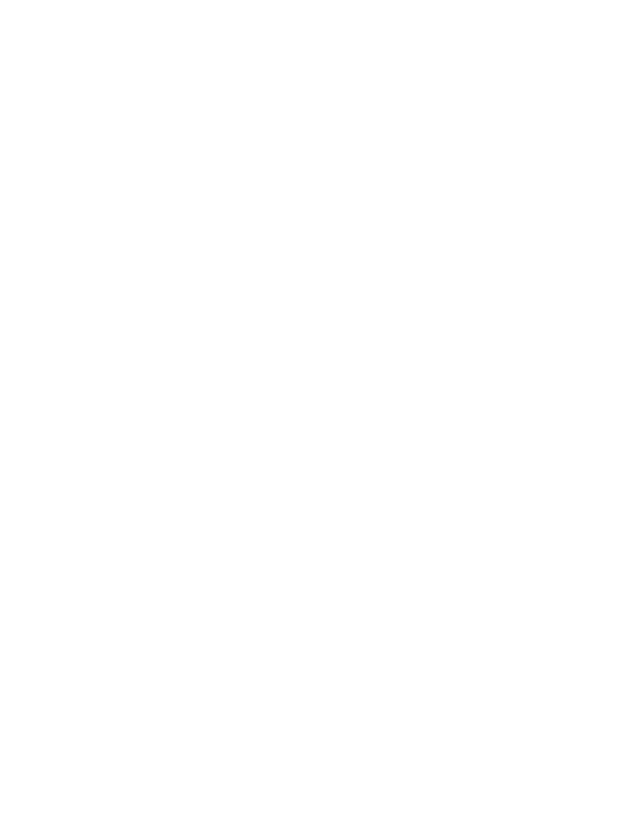
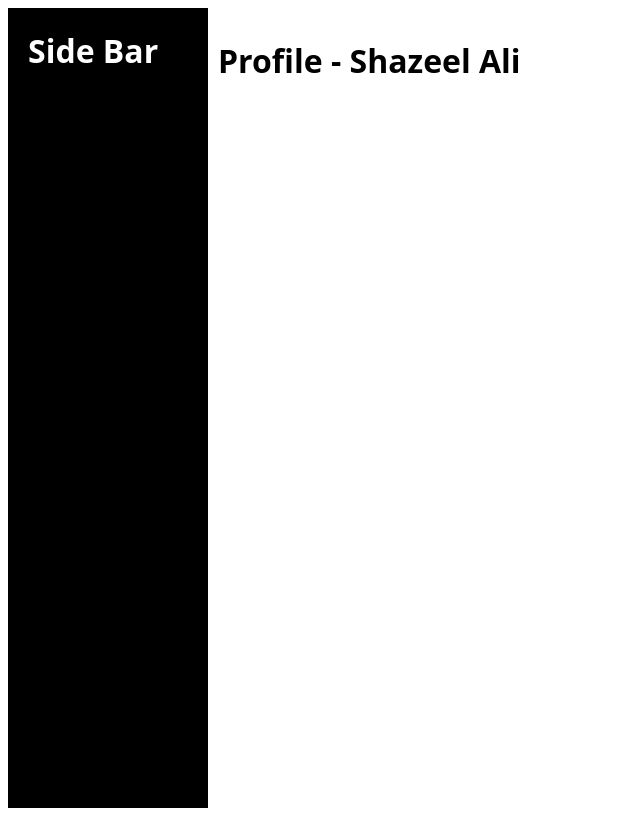
Before and after one commit to ShazeelAli/ShazeelAli.github.io, a plain HTML site: page index.html in a window 1280 px wide. Shown: the whole page, without its empty margins (0-640 px from the left). Drawn offline with Linux system fonts and the light colour scheme.

Commit message:
Basic Wireframe Done

```diff
--- a/index.html
+++ b/index.html
@@ -7,12 +7,19 @@
         <title></title>
         <meta name="description" content="">
         <meta name="viewport" content="width=device-width, initial-scale=1">
-        <link rel="stylesheet" href="">
+        <link rel="stylesheet" href="index_style.css">
     </head>
     <body>
         <div class="grid-container">
-            <div class="side-bar"></div>
-            <div class="main"></div>
+            <div class="header">
+                <h1>Profile - Shazeel Ali</h1>
+            </div>
+            <div class="side-bar">
+                <h1>Side Bar</h1>
+            </div>
+            <div class="main">
+                <h2></h2>
+            </div>
         </div>
 
     </body>
--- a/index_style.css
+++ b/index_style.css
@@ -1,10 +1,25 @@
 .grid-container{
     display: grid;
-    grid-row: 1;
-    grid-column: 3;
+    grid-template-columns: 200px auto auto;
+    height: 100vh;
+    width: 100vw;
+}
+
+.side-bar{
+    padding-left: 20px;
+    position: left;
+    background-color: #000000;
+    color: white;
+    grid-row:1/3;
 
 }
 
-.side-bar{
-    background-color: black;
+.header{
+    margin: 10px;
+    grid-column: 2/span 3;
+    height:50px
 }
+
+h1{
+    font-family: "Open Sans";
+}
```
